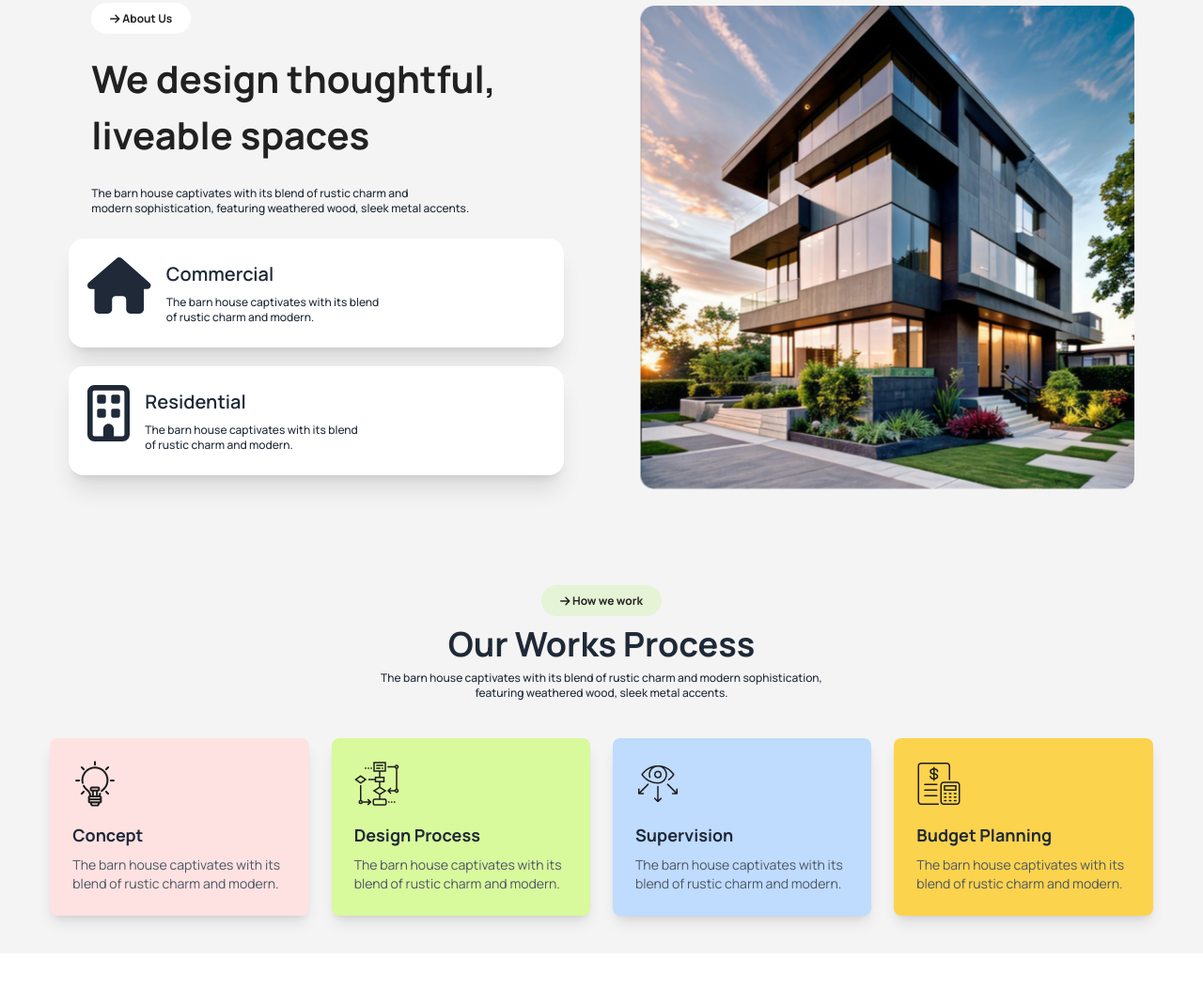
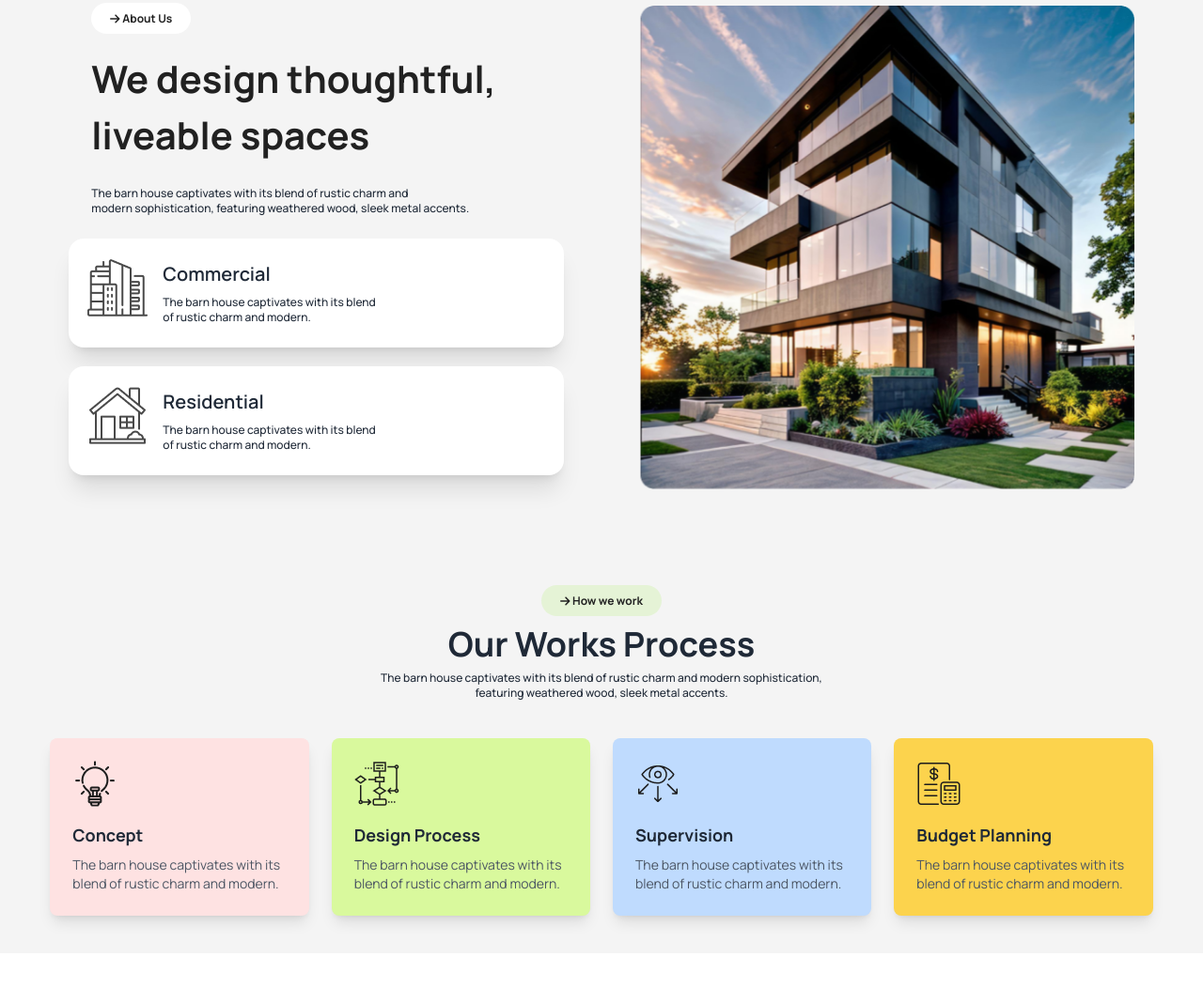
Before and after one commit to abdullahsofte/assignment_three, a plain HTML site: page index.html in a window 1280 px wide. Shown: the part 966-2018 px from the top of the page at 94% size. Drawn offline with nearby package versions, Linux system fonts and the light colour scheme.

```diff
--- a/index.html
+++ b/index.html
@@ -26,7 +26,6 @@
     <header>
         <div class="container lg:w-11/12 mx-auto">
             <div class="navbar bg-base-100">
-                <!-- Left side (Logo) -->
                 <div class="navbar-start">
                     <a class="text-4xl font-extrabold flex items-center">
                         <span class="bg-[#ABEF5F] text-white rounded-full text-base h-8 w-8 flex items-center justify-center rotate-[-45deg]">
@@ -36,7 +35,6 @@
                     </a>
                 </div>
 
-                <!-- Center (Links for large screens) -->
                 <div class="navbar-center hidden lg:flex">
                     <ul class="menu menu-horizontal px-1">
                         <li class="hover:text-black hover:bg-none text-gray-500"><a>Home</a></li>
@@ -47,7 +45,6 @@
                     </ul>
                 </div>
 
-                <!-- Right side (Dropdown and buttons for small screens) -->
                 <div class="navbar-end lg:hidden">
                     <div class="dropdown">
                         <div tabindex="0" role="button" class="btn btn-ghost">
@@ -64,8 +61,6 @@
                         </ul>
                     </div>
                 </div>
-
-                <!-- Right side (Buttons for large screens) -->
                 <div class="navbar-end hidden lg:flex">
                     <span class="bg-white text-gray rounded-full text-base text-center h-10 w-10 leading-10 border-solid border-2 border-slate-200 me-3">
                         <i class="fa-solid fa-magnifying-glass"></i>
@@ -124,7 +119,7 @@
                         </p>
                         <div class="card card-side bg-base-100 shadow-xl p-5 item-center mb-5">
                             <span>
-                                <i class="fa-solid fa-house text-6xl"></i>
+                              <img src="images/commercial.png" alt="">
                             </span>
                             <div class="card-body p-1 ms-3">
                                 <h2 class="card-title">Commercial</h2>
@@ -134,7 +129,7 @@
                         </div>
                         <div class="card card-side bg-base-100 shadow-xl p-5 item-center  mb-5">
                             <span>
-                                <i class="fa-regular fa-building  text-6xl"></i>
+                                <img src="images/residential.png" alt="">
                             </span>
                             <div class="card-body p-1 ms-3">
                                 <h2 class="card-title">Residential</h2>
```
